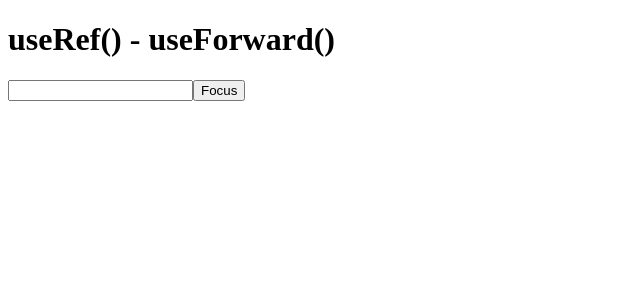
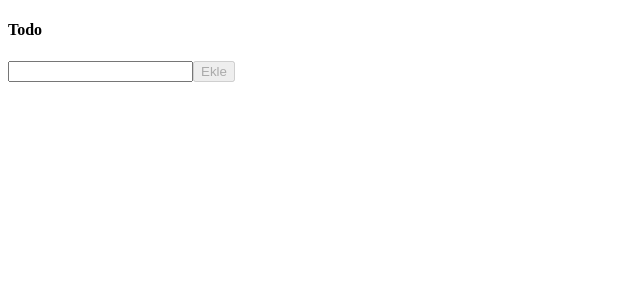
Before and after one commit to ffurkansahin/react-learn-repo, a React (Create React App) app: page / in a window 1280 px wide. Shown: the top 300 px of the page, without its empty margins (0-640 px from the left). Built offline with nearby package versions, Linux system fonts and the light colour scheme.

Commit message:
simple todo with useReducer

```diff
--- /dev/null
+++ b/src/Todo.js
@@ -0,0 +1,63 @@
+import React, { act } from "react"
+import { useState,useReducer } from "react"
+
+function Reducer(state,action){
+    switch(action.type){
+        case 'SET_TODO':
+            return{
+                ...state,
+                todo:action.value
+            }
+        case 'SUBMIT_HANDLE':
+            return{
+                ...state,
+                todo: '',
+                todos:[
+                    ...state.todos,
+                    action.todo
+                ]
+            }
+    }
+
+}
+
+export default function Todo(){
+
+    const [state,dispatch] = useReducer(Reducer,{
+        todos:[],
+        todo:''
+    })
+
+    // const[todos,setTodos] = useState([]);
+    // const[todo,setTodo] = useState()
+
+    const handleSubmit = e => {
+        e.preventDefault()
+        dispatch({
+            type:'SUBMIT_HANDLE',
+            todo: state.todo
+        })
+    }
+
+    const onChange = e =>{
+        dispatch({
+            type: 'SET_TODO',
+            value: e.target.value
+        })
+    }
+
+    return(
+        <>
+            <h4>Todo</h4>
+            <form onSubmit={handleSubmit}>
+                <input type='text' value={state.todo} onChange={onChange}></input>
+                <button disabled={!state.todo} type="submit">Ekle</button>
+            </form>
+            <ul>
+                {state.todos.map((todo,index) => (
+                    <li key={index}>{todo}</li>
+                ))}
+            </ul>
+        </>
+    )
+}
--- a/src/index.js
+++ b/src/index.js
@@ -2,7 +2,8 @@ import React from 'react';
 import ReactDOM from 'react-dom/client';
 //import App from './App';
 // import App2 from './App2';
-import App3 from './App3';
+// import App3 from './App3';
+import Todo from './Todo';
 
 const root = ReactDOM.createRoot(document.getElementById('root'));
 root.render(
@@ -12,6 +13,7 @@ root.render(
 
   <>
     {/* <App2 /> */}
-    <App3/>
+    {/* <App3/> */}
+    <Todo/>
   </>
 );
```
